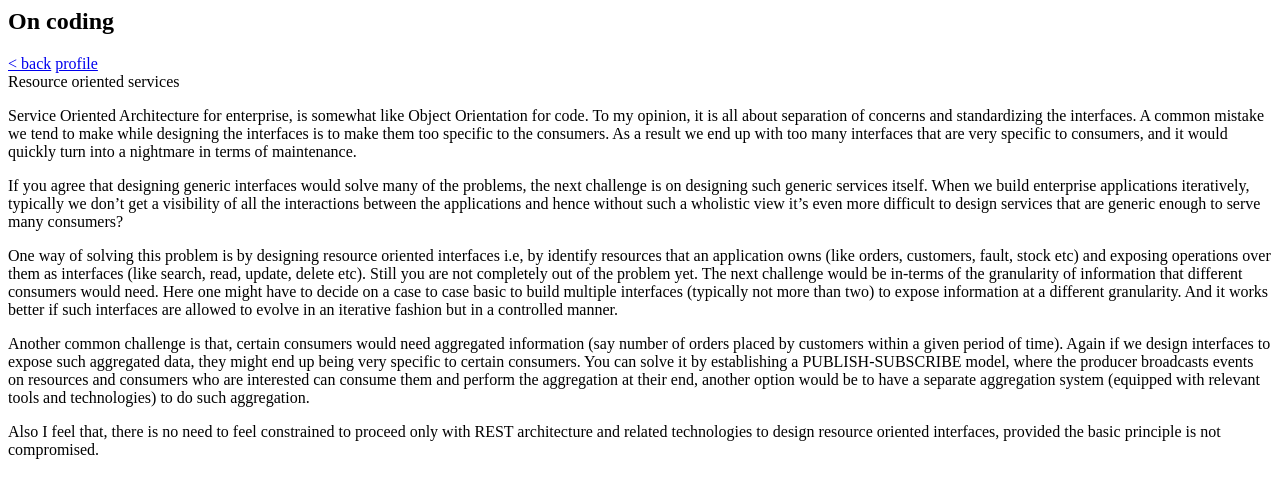
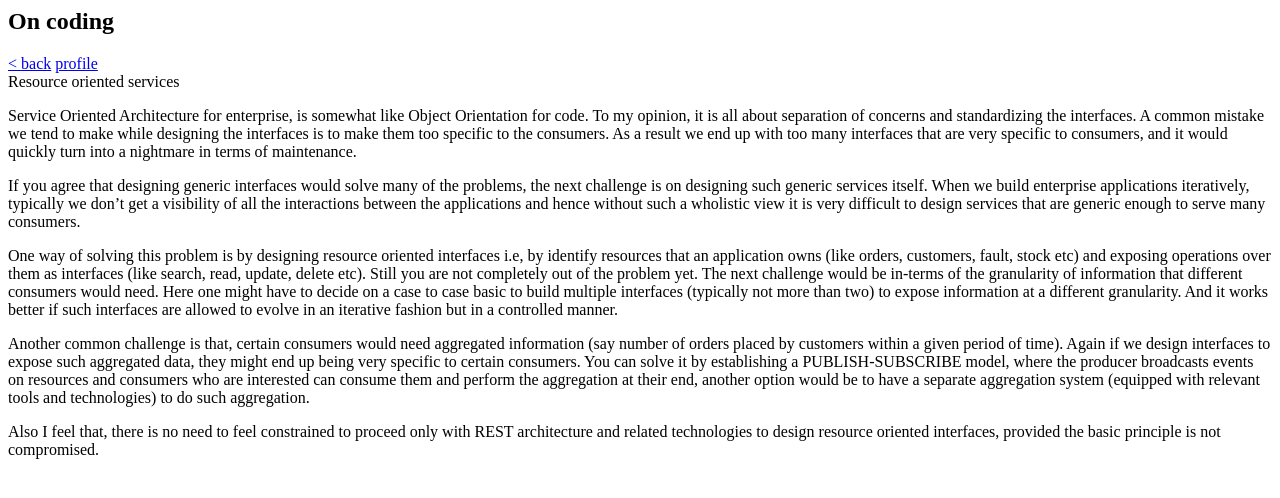
Before and after one commit to deepan/deepan.github.com, a Jekyll site: the page built from _posts/2013-08-02-resource-orientied-serviecs.md, in a window 1280 px wide. Shown: the top 498 px of the page. Built offline with Jekyll 4.4.1, drawn with Linux system fonts in a browser that asks for light colours; Markdown is read by kramdown in place of the engine named in the settings.

Commit message:
small correction

```diff
--- a/_posts/2013-08-02-resource-orientied-serviecs.md
+++ b/_posts/2013-08-02-resource-orientied-serviecs.md
@@ -11,8 +11,8 @@ that are very specific to consumers, and it would quickly turn into a nightmare
 
 If you agree that designing generic interfaces would solve many of the problems, the next challenge is on designing such
 generic services itself. When we build enterprise applications iteratively, typically we don't get a visibility of all
-the interactions between the applications and hence without such a wholistic view it's even more difficult to design
-services that are generic enough to serve many consumers?
+the interactions between the applications and hence without such a wholistic view it is very difficult to design
+services that are generic enough to serve many consumers.
 
 One way of solving this problem is by designing resource oriented interfaces i.e, by identify resources that an application
 owns (like orders, customers, fault, stock etc) and exposing operations over them as interfaces (like search, read, update,
```
